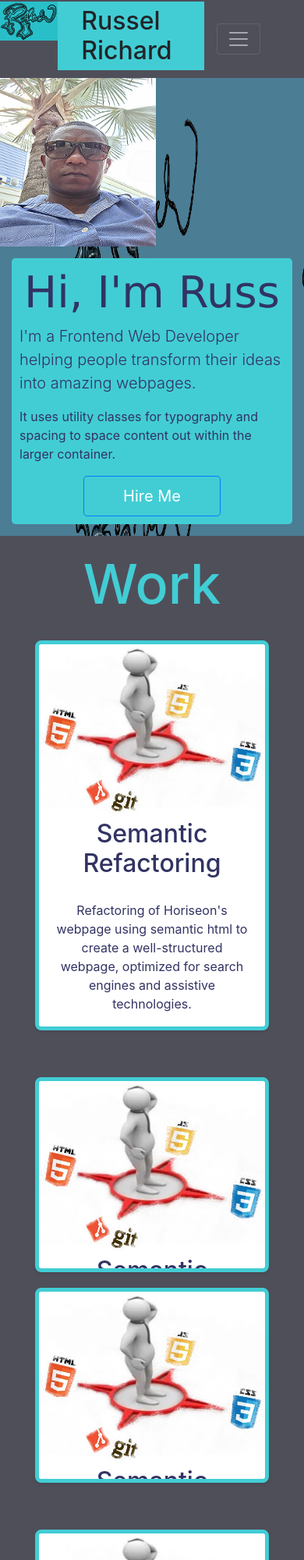
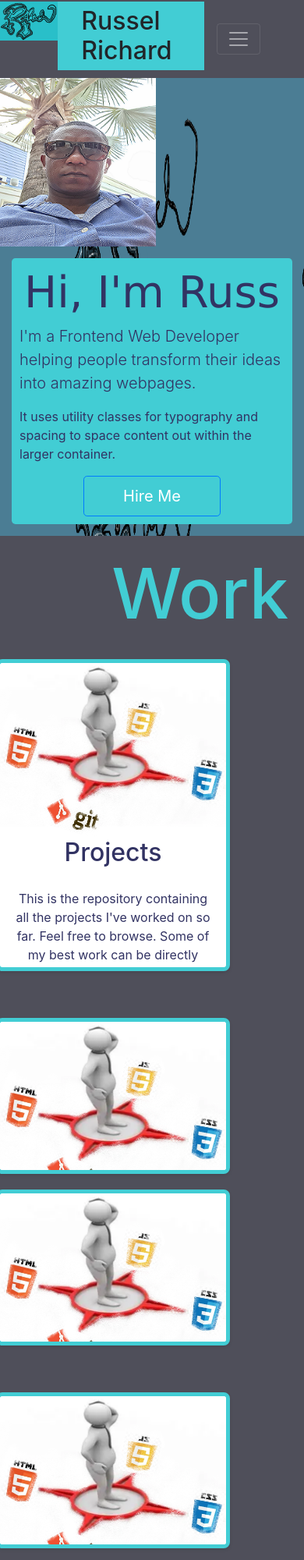
Before and after one commit to russkinori/Bootstrap-Portfolio, a plain HTML site: page index.html in a window 390 px wide. Shown: the top 2000 px of the page at 78% size. Drawn offline with nearby package versions, Linux system fonts and the light colour scheme.

Commit message:
added descriptions, images and links to cards in html

```diff
--- a/css/style.css
+++ b/css/style.css
@@ -98,7 +98,7 @@ header h2 {
 
 .card {
     width: 300px;
-    height: 250px;
+    height: 200px;
     border: solid thick var(--primary-color);
     padding: 0;
     margin: 10px;
@@ -125,7 +125,7 @@ header h2 {
 }
 
 .card:hover img, .card:focus-within img {
-    margin-top: -300px;
+    margin-top: -350px;
 }
 
 .card-text {
@@ -136,7 +136,11 @@ header h2 {
 }
 
 #semantic {
-    height: 500px;
+    height: 400px;
+}
+
+#semantic:hover img, #semantic:focus-within img {
+    margin-top: -650px;
 }
 
 #work {
@@ -154,19 +158,3 @@ h3{
     font-size: 36px;
     margin: 35px;
 }
-
-@media screen and (max-width: 900px) {
-    .grid {
-        display: flex;
-        justify-content: space-around;
-    }
-
-    .card-text {
-        font-size: 70px;
-        text-align: center;
-    }
-
-    .work-img {
-        text-align: center;
-    }
-}
--- a/index.html
+++ b/index.html
@@ -55,13 +55,13 @@
             </div>
     </div>
     <div class=" card col-lg-8 col-md-8 col-sm-12" id="semantic">
-        <a href="https://github.com/russkinori/horiseon-semantic-refactoring" target="_blank" rel="">
+        <a href="https://github.com/russkinori" target="_blank" rel="">
             <div class="work-img">
                     <img src="./Images/studyguide.png" class="card-img-top" alt="...">
-                    <h2>Semantic Refactoring</h2>
+                    <h2>Projects</h2>
                 <div class="card-body">
                     <p>
-                        Refactoring of Horiseon's webpage using semantic html to create a well-structured webpage, optimized for search engines and assistive technologies.
+                        This is the repository containing all the projects I've worked on so far. Feel free to browse. Some of my best work can be directly accessed below.
                     </p>
                 </div>
             </div>
@@ -91,13 +91,13 @@
     </div>
 
     <div class=" card col-lg-4 col-md-8 col-sm-12">
-        <a href="https://github.com/russkinori/horiseon-semantic-refactoring" target="_blank" rel="">
+        <a href="https://github.com/russkinori/russ-portfolio" target="_blank" rel="">
             <div class="work-img">
                     <img src="./Images/studyguide.png" class="card-img-top" alt="...">
-                    <h2>Semantic Refactoring</h2>
+                    <h2>Initial Portfolio</h2>
                 <div class="card-body">
                     <p>
-                        Refactoring of Horiseon's webpage using semantic html to create a well-structured webpage, optimized for search engines and assistive technologies.
+                        The first portfolio page I created. It was designed to showcase my newly acquired skills in HTML and CSS.
                     </p>
                 </div>
             </div>
@@ -113,13 +113,13 @@
     </div>
 
     <div class=" card col-lg-4 col-md-8 col-sm-12">
-        <a href="https://github.com/russkinori/horiseon-semantic-refactoring" target="_blank" rel="">
+        <a href="https://github.com/russkinori/Bootstrap-Portfolio" target="_blank" rel="">
             <div class="work-img">
                     <img src="./Images/studyguide.png" class="card-img-top" alt="...">
-                    <h2>Semantic Refactoring</h2>
+                    <h2>Portfolio Refactoring</h2>
                 <div class="card-body">
                     <p>
-                        Refactoring of Horiseon's webpage using semantic html to create a well-structured webpage, optimized for search engines and assistive technologies.
+                        A recreation of my portfolio page using bootstrap. This was created to showcase my improvement in using Frontend tools.
                     </p>
                 </div>
             </div>
@@ -127,7 +127,7 @@
     </div>
 
     <div class=" card col-lg-4 col-md-8 col-sm-12">
-        <a href="https://github.com/russkinori/horiseon-semantic-refactoring" target="_blank" rel="">
+        <a href="" target="_blank" rel="">
             <div class="work-img">
                     <img src="./Images/studyguide.png" class="card-img-top" alt="...">
                     <h2>Semantic Refactoring</h2>
```
